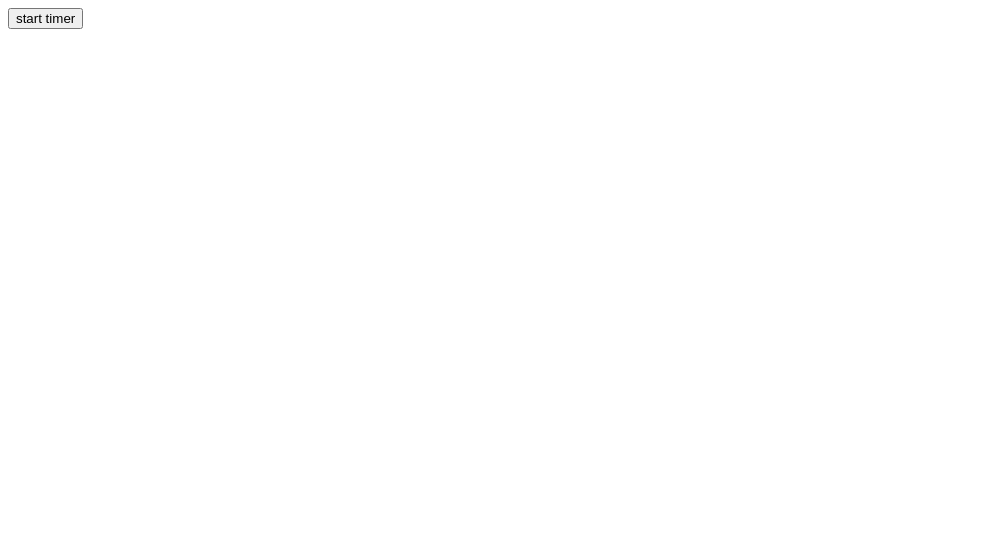
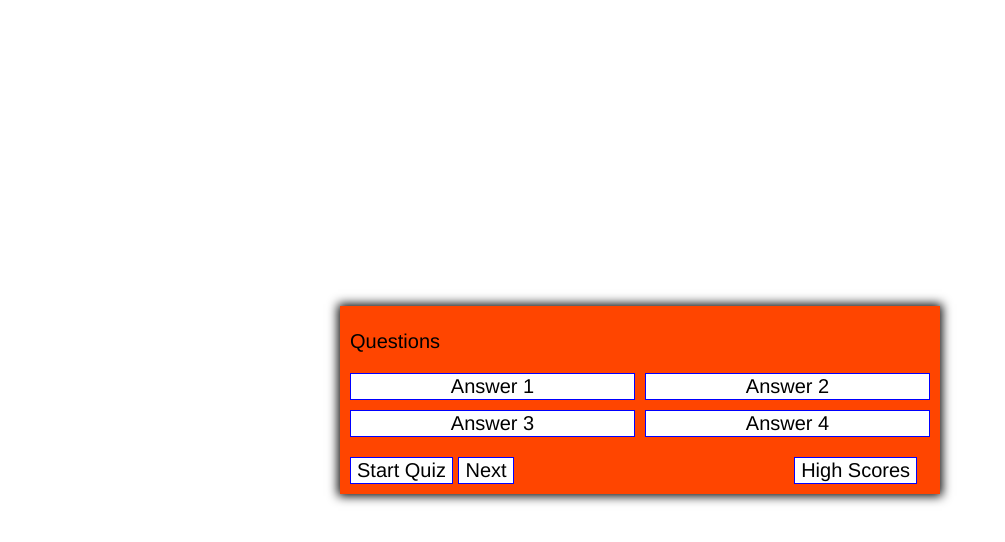
Before and after one commit to Plabounty/04_Coding_Quiz, a plain HTML site: page index.html in a window 1280 px wide. Shown: the whole page, without its empty margins (0-1005 px from the left). Drawn offline with Linux system fonts and the light colour scheme.

Commit message:
added container and buttons

```diff
--- a/index.html
+++ b/index.html
@@ -1,13 +1,30 @@
 <!DOCTYPE html>
 <html lang="en">
-<head>
-    <meta charset="UTF-8">
-    <meta name="viewport" content="width=device-width, initial-scale=1.0">
+  <head>
+    <meta charset="UTF-8" />
+    <meta name="viewport" content="width=device-width, initial-scale=1.0" />
+    <link rel="stylesheet" href="./style.css">
     <title>Coding Quiz</title>
-</head>
-<body>
-    <button id="start-btn">start timer</button>
-    <h1 id="timeEl"></h1>
+  </head>
+  <body>
+    <div class="container">
+      <div id="question-container" class="hide">
+        <h1 id="timeEl" class="timer"></h1>
+        <div id="question">Questions</div>
+        <div id="answer-buttons" class="btn-grid">
+          <button class="btn">Answer 1</button>
+          <button class="btn">Answer 2</button>
+          <button class="btn">Answer 3</button>
+          <button class="btn">Answer 4</button>
+        </div>
+      </div>
+      <div class="controls">
+        <button id="start-btn" class="start-btn btn hide">Start Quiz</button>
+        <button id="Next-btn" class="next-btn btn hide">Next</button>
+        <button id="highscores-btn" class="highscores-btn btn hs-btn">High Scores</button>
+
+      </div>
+    </div>
     <script src="./script.js"></script>
-</body>
+  </body>
 </html>
--- a/style.css
+++ b/style.css
@@ -0,0 +1,44 @@
+*, *::before, *::after {
+    box-sizing: border-box;
+    font-family: 'Franklin Gothic Medium', 'Arial Narrow', Arial, sans-serif;
+    font-size: 20px;
+}
+
+body {
+    padding: 0;
+    margin: 0;
+    display: flex;
+    width: 100vw;
+    height: 100vh;
+    align-items: center;
+    justify-content: center;
+}
+
+
+.timer {
+    margin-left: 550px;
+}
+
+.container {
+    width: 600px;
+    max-width: 80%;
+    background-color: orangered;
+    padding: 10px;
+    box-shadow: 0 0 10px 2px;
+}
+
+.btn-grid {
+    display: grid;
+    grid-template-columns: repeat(2, auto);
+    gap: 10px;
+    margin: 20px 0;
+}
+
+.btn {
+    background-color: white;
+    border: 1px solid blue;
+}
+
+.hs-btn {
+    margin-left: 275px;
+}
```
